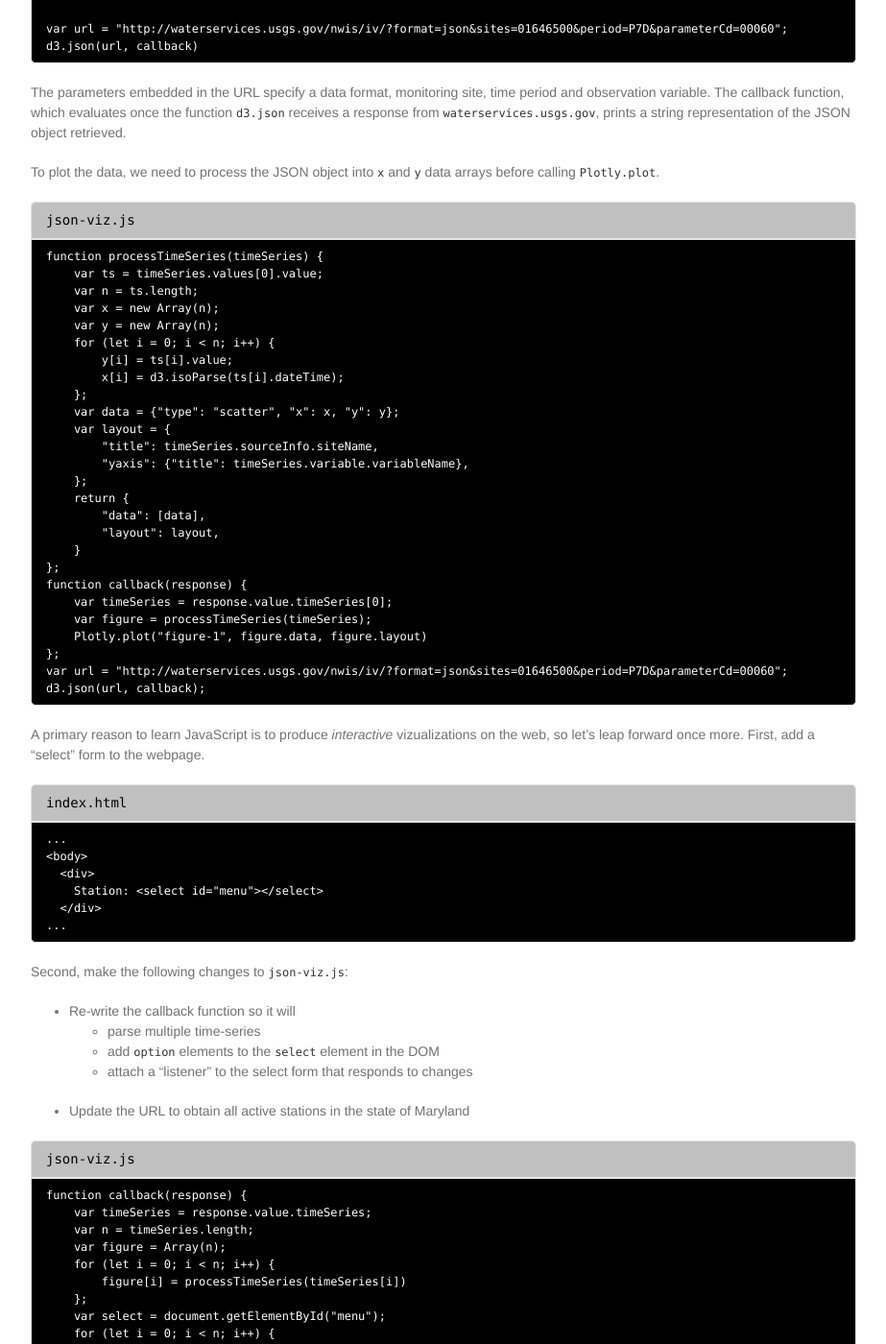
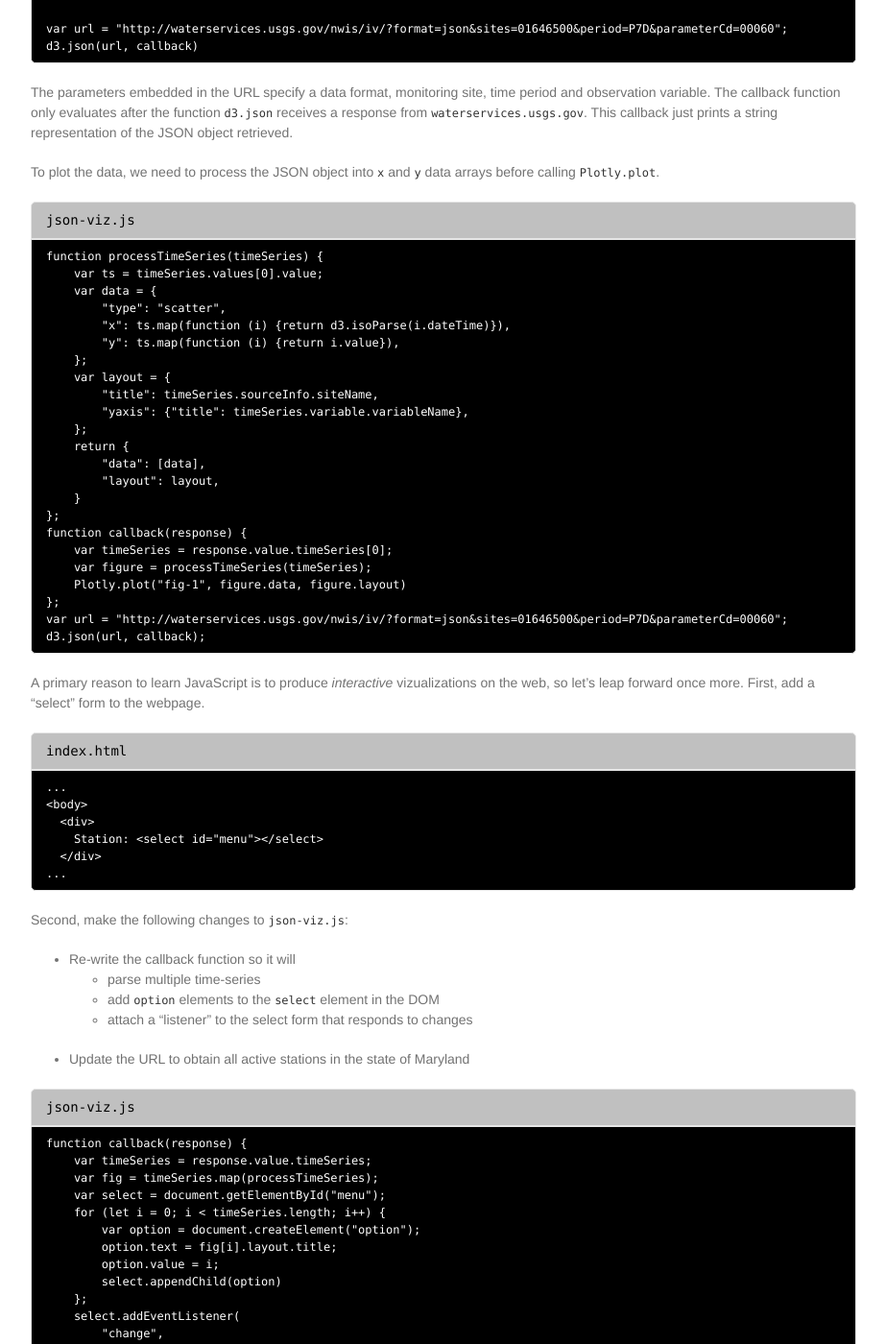
Before and after one commit to SESYNC-ci/basic-JavaScript-lesson, a Jekyll site: the page built from index.md, in a window 1280 px wide and 1400 px high, scrolled down 4837 px. Shown: the whole window at 96% size, without its empty margins (178-1101 px from the left). Built offline with Jekyll 4.4.1, drawn with Linux system fonts in a browser that asks for light colours; some of the changed text lies outside the part shown.

Commit message:
map function

```diff
--- a/index.md
+++ b/index.md
@@ -22,7 +22,7 @@ JavaScript interpreters are built into modern browsers, so there is nothing to i
   <body>
     <script>
       var hello = "Hello, World!";
-      console.log(hello)
+      console.log(hello);
     </script>
   </body>
 </html>
@@ -172,7 +172,7 @@ Remember, JavaScript is meant to be interpreted online, so you can "import" any
 <!doctype html>
 <html>
   <body>
-    <div id="figure-1"></div>
+    <div id="fig-1"></div>
     <script src="https://cdn.plot.ly/plotly-latest.min.js"></script>
     <script src="https://d3js.org/d3.v4.min.js"></script>
     <script src="viz.js"></script>
@@ -181,7 +181,7 @@ Remember, JavaScript is meant to be interpreted online, so you can "import" any
 ~~~
 {:.text-document title="index.html"}
 
-Aside from importing Plotly.js and d3.js, the webpage now includes a `div` element identified as `figure-1`. A `div` element is a division, or section, of an HTML document. The `id` attribute is special in that its value is assumed to be unique within all elements of a webpage. Initially, the `div` has no content; the following script will add all the SVG elements to create the figure.
+Aside from importing Plotly.js and d3.js, the webpage now includes a `div` element identified as `fig-1`. A `div` element is a division, or section, of an HTML document. The `id` attribute is special in that its value is assumed to be unique within all elements of a webpage. Initially, the `div` has no content; the following script will add all the SVG elements to create the figure.
 
 ~~~
 data = [{
@@ -192,7 +192,7 @@ layout = {
     title: "Fibonacci Sequence",
 };
 
-Plotly.plot("figure-1", data, layout)
+Plotly.plot("fig-1", data, layout)
 ~~~
 {:.text-document title="viz.js"}
 
@@ -216,7 +216,7 @@ We are going to plot real-time streamflow data aquired from a USGS web service.
 
 ~~~
 function callback(response) {
-    var pre = document.createElement('pre');
+    var pre = document.createElement("pre");
     pre.textContent = JSON.stringify(response, null, 4);
     document.body.appendChild(pre);
 };
@@ -226,21 +226,18 @@ d3.json(url, callback)
 ~~~
 {:.text-document title="json.js"}
 
-The parameters embedded in the URL specify a data format, monitoring site, time period and observation variable. The callback function, which evaluates once the function `d3.json` receives a response from `waterservices.usgs.gov`, prints a string representation of the JSON object retrieved.
+The parameters embedded in the URL specify a data format, monitoring site, time period and observation variable. The callback function only evaluates after the function `d3.json` receives a response from `waterservices.usgs.gov`. This callback just prints a string representation of the JSON object retrieved.
 
 To plot the data, we need to process the JSON object into `x` and `y` data arrays before calling `Plotly.plot`.
 
 ~~~
 function processTimeSeries(timeSeries) {
     var ts = timeSeries.values[0].value;
-    var n = ts.length;
-    var x = new Array(n);
-    var y = new Array(n);
-    for (let i = 0; i < n; i++) {
-        y[i] = ts[i].value;
-        x[i] = d3.isoParse(ts[i].dateTime);
+    var data = {
+        "type": "scatter",
+        "x": ts.map(function (i) {return d3.isoParse(i.dateTime)}),
+        "y": ts.map(function (i) {return i.value}),
     };
-    var data = {"type": "scatter", "x": x, "y": y};
     var layout = {
         "title": timeSeries.sourceInfo.siteName,
         "yaxis": {"title": timeSeries.variable.variableName},
@@ -253,7 +250,7 @@ function processTimeSeries(timeSeries) {
 function callback(response) {
     var timeSeries = response.value.timeSeries[0];
     var figure = processTimeSeries(timeSeries);
-    Plotly.plot("figure-1", figure.data, figure.layout)
+    Plotly.plot("fig-1", figure.data, figure.layout)
 };
 var url = "http://waterservices.usgs.gov/nwis/iv/?format=json&sites=01646500&period=P7D&parameterCd=00060";
 d3.json(url, callback);
@@ -283,24 +280,20 @@ Second, make the following changes to `json-viz.js`:
 ~~~
 function callback(response) {
     var timeSeries = response.value.timeSeries;
-    var n = timeSeries.length;
-    var figure = Array(n);
-    for (let i = 0; i < n; i++) {
-        figure[i] = processTimeSeries(timeSeries[i])
-    };
+    var fig = timeSeries.map(processTimeSeries);
     var select = document.getElementById("menu");
-    for (let i = 0; i < n; i++) {
-        var option = document.createElement('option');
-        option.text = figure[i].layout.title;
+    for (let i = 0; i < timeSeries.length; i++) {
+        var option = document.createElement("option");
+        option.text = fig[i].layout.title;
         option.value = i;
         select.appendChild(option)
     };
     select.addEventListener(
-        'change',
-        function() {Plotly.newPlot("figure-1", figure[select.value].data, figure[select.value].layout);},
+        "change",
+        function() {Plotly.newPlot("fig-1", fig[select.value].data, fig[select.value].layout);},
         false
     );
-    select.dispatchEvent(new Event('change'));
+    select.dispatchEvent(new Event("change"));
 };
 var url = "http://waterservices.usgs.gov/nwis/iv/?format=json&stateCd=md&period=P7D&parameterCd=00060&siteStatus=active";
 ~~~
```
Also changed, not shown: other parts of index.md (+1 -1 lines).
